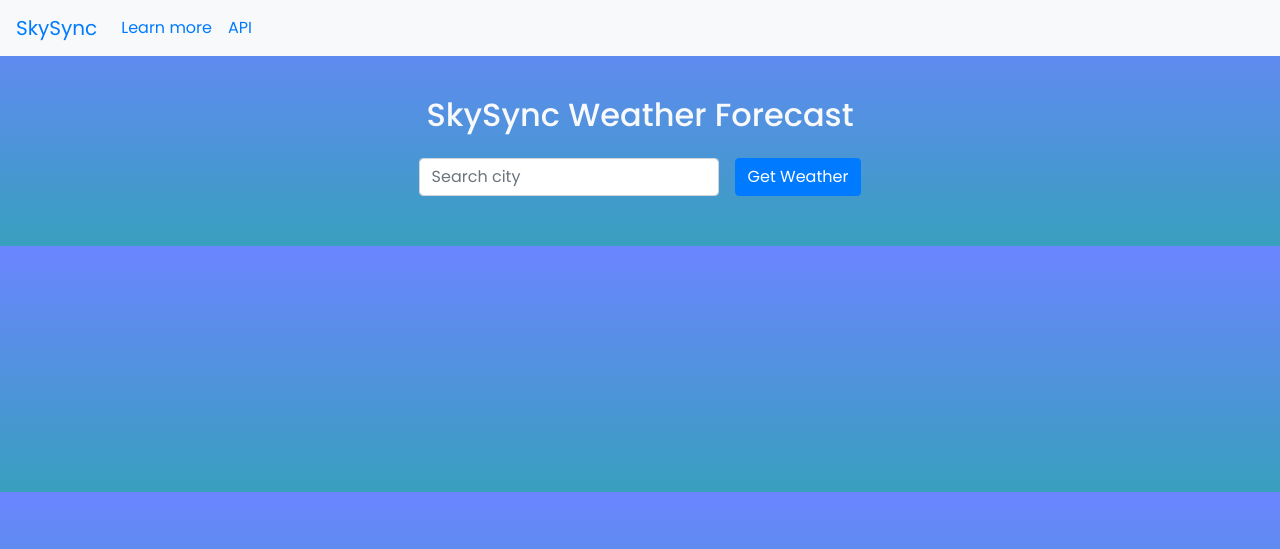
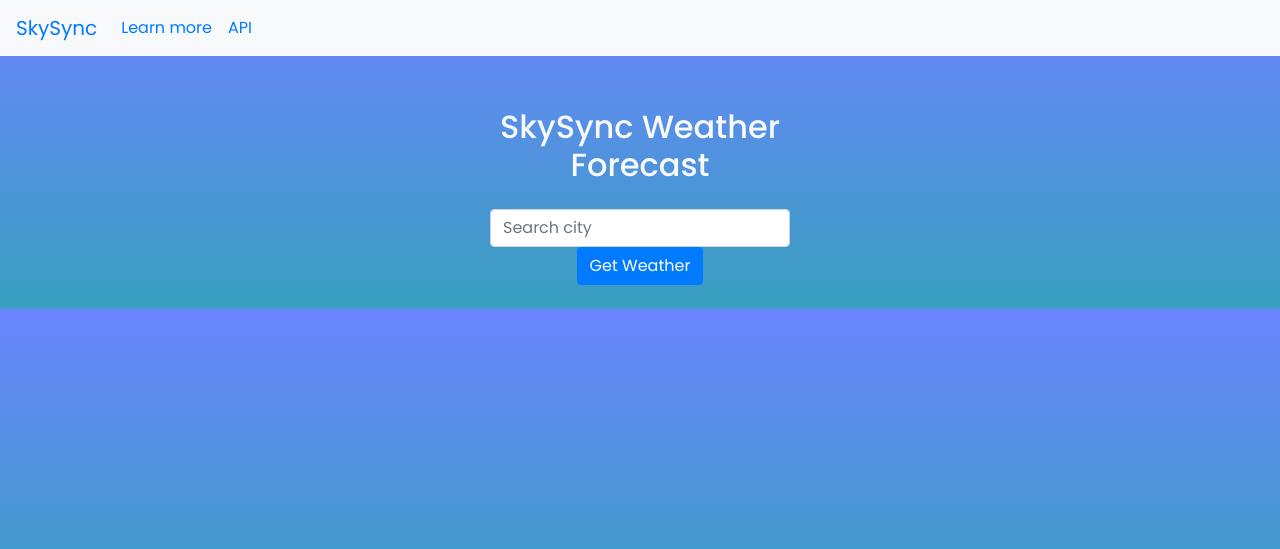
Before and after one commit to azaraverse/SkySync, a Flask app: page / in a window 1280 px wide. Shown: the top 549 px of the page. Run offline with Flask 2, Linux system fonts and the light colour scheme; some libraries are stand-ins or nearby versions.

Commit message:
quash style bugs, improve dynamic data loading from API, display weather icons and more..

```diff
--- a/src/app/static/css/main.css
+++ b/src/app/static/css/main.css
@@ -4,16 +4,22 @@
     font-family: "Be Vietnam Pro", sans-serif;
     font-weight: 100;
     font-style: normal;
+    text-align: center;
 }
 
 body {
     background: linear-gradient(#6b85ff, #389fbe);
     color: #fff;
+    display: flex;
+    align-items: center;
+    justify-content: center;
+    margin: 0;
     font-family: 'Poppins', sans-serif;
 }
 
-h1, h2 {
+h1, h2, p {
     color: #f8f9fa;
+    margin: 8px 0;
 }
 
 .navbar {
@@ -22,6 +28,8 @@
 
 .container {
     padding-top: 100px;
+    max-width: 400px;
+    text-align: center;
 }
 
 .form-control {
@@ -36,40 +44,55 @@
     display: none;
 }
 
+#temp-div p {
+    font-size: 100px;
+    margin-top: -30px;
+}
+
 #weather-info {
-    background: rgba(255, 255, 255, 0.1);
-    margin: 50px;
-    /* border-radius: 10px; */
-    /* margin: 40px; */
+    max-width: 400px;
+    backdrop-filter: blur(10px);
+    box-shadow: 0 8px 32px rgba(0, 0, 0, 0.1);
 }
 
 #weather-info h1 {
     font-size: 4rem;
 }
 
-#weather-info h5, #weather-info h6 {
-    margin: 10px 0;
-}
-
 #weather-info .row {
     margin: 10px 0;
 }
 
+#weather-icon {
+    width: 150px;
+    height: 150px;
+    margin: 0 auto 10px;
+    margin-bottom: 0;
+    display: block;
+}
+
 .scrollable-horizontal {
+    margin-top: 50px;
     display: flex;
     overflow-x: auto;
     padding: 10px;
     white-space: nowrap;
+    justify-content: space-between;
 }
 
 .forecast-item-current {
     display: inline-block;
-    width: 300px;
-    background: #3e6deef5;
+    max-width: 400px;
+    backdrop-filter: blur(10px);
     padding: 10px;
     border-radius: 5px;
     text-align: center;
     margin-top: 10px;
+}
+
+.pad-bottom {
+    padding-bottom: 10px;
+    margin-bottom: 20px;
 }
 
 .forecast-item-current p,
@@ -85,6 +108,9 @@
 .forecast-item {
     flex: 0 0 auto;
     width: 150px;
+    display: flex;
+    flex-direction: column;
+    align-items: center;
     background: #3e6deef5;
     border: 1px solid #dee2e6;
     padding: 10px;
@@ -102,3 +128,9 @@
     font-size: 1.2rem;
     font-weight: bold;
 }
+
+.forecast-item img {
+    width: 30px;
+    height: 30px;
+    margin-bottom: 5px;
+}
--- a/src/app/static/js/script.js
+++ b/src/app/static/js/script.js
@@ -75,24 +75,21 @@
   // Function to display weather data
   function displayWeatherData (data) {
     console.log(data);
+    const iconCode = data.weather.weather[0].icon;
+    const icon = `https://openweathermap.org/img/wn/${iconCode}@4x.png`;
     const date = new Date(data.weather.dt * 1000); // convert seconds to milliseconds since the epoch
     const dateString = date.toLocaleDateString('en-Us', { weekday: 'short', month: 'short', day: 'numeric', hour: '2-digit', minute: '2-digit' });
     const weatherInfo = `
         <div class="text-center forecast-item-current">
+            <img id="weather-icon" alt="${data.weather.weather[0].description}" src="${icon}">
             <p><strong>${data.weather.name}, ${data.weather.sys.country}</strong></p>
             <p>${dateString}</p>
             <h1 class="be-vietnam-pro-thin">${Math.floor(data.weather.main.temp)}°</h1>
             <p>${capitaliseWords(data.weather.weather[0].description)}<p>
-            <div class="row justify-content-center">
-                <div class="col-auto">
-                    <p>High: ${Math.floor(data.weather.main.temp_max)}°</p>
-                </div>
-                <div class="col-auto">
-                    <p>Low: ${Math.floor(data.weather.main.temp_min)}°</p>
-                </div>
-            </div>
+            <p>H:${Math.floor(data.weather.main.temp_max)}° L:${Math.floor(data.weather.main.temp_min)}°</p>
+            <p></p>
             <p class="mt-3">Feels like: ${Math.floor(data.weather.main.feels_like)}°</p>
-            <div class="mt-3">
+            <div class="mt-3 pad-bottom">
                 <p>Humidity: ${Math.floor(data.weather.main.humidity)}%</p>
                 <p>Wind Speed: ${Math.floor(data.weather.wind.speed)} m/s</p>
             </div>
@@ -102,30 +99,31 @@
 
   // Function to display forecast data
   function displayForecastData (data) {
-    let hourlyForecastInfo = '<p>Today\'s 3-Hour Interval Forecast</p>';
-    let forecastInfo = '<p>5-Day Forecast</p>';
+    let hourlyForecastInfo = '<p class="text-center">3-Hour Interval Forecast</p>';
+    let forecastInfo = '<p class="text-center">5-Day Forecast</p>';
     const today = new Date();
     today.setDate(today.getDate()); // get today's date
 
     // Filter forecast data for the next five days and hourly data for tomorrow
     const dailyForecastData = data.list.filter(item => {
       const date = new Date(item.dt_txt);
-      return date.getHours() === 12 && date.getDate !== today.getDate(); // filter 12 noon data for tomorrow
+      return date.getHours() === 12 && date.getDate() !== today.getDate(); // filter 12 noon data for the next five days except today
     });
 
-    const hourlyForecastData = data.list.filter(item => {
-      const date = new Date(item.dt_txt);
-      return date.getDate() === today.getDate(); // Filter hourly data for tomorrow
-    });
+    // Get the first 8 items for today's hourly forecast
+    const hourlyForecastData = data.list.slice(0, 8);
 
-    // Display hourly forecast for tomorrow
+    // Display hourly forecast for today
     hourlyForecastInfo += '<div class="scrollable-horizontal">';
     hourlyForecastData.forEach(item => {
       const date = new Date(item.dt_txt);
-      const dateString = date.toLocaleDateString('en-US', { weekday: 'long', hour: '2-digit', minute: '2-digit' });
+      const iconCode = item.weather[0].icon;
+      const icon = `https://openweathermap.org/img/wn/${iconCode}.png`
+      const dateString = date.toLocaleDateString('en-US', { weekday: 'short', hour: '2-digit', minute: '2-digit' });
       hourlyForecastInfo += `
             <div class="forecast-item">
                 <p class="text-center">${dateString}</p>
+                <img src="${icon}" alt="${item.weather[0].description}">
                 <p class="text-center">${Math.floor(item.main.temp)}° - ${capitaliseWords(item.weather[0].description)}</p>
             </div>`;
     });
@@ -134,14 +132,16 @@
     // Display daily forecast for the next five days
     dailyForecastData.forEach(item => {
       const date = new Date(item.dt_txt);
-      const dateString = date.toLocaleDateString('en-US', { weekday: 'long', month: 'short', day: 'numeric', hour: '2-digit', minute: '2-digit' });
+      const iconCode = item.weather[0].icon;
+      const icon = `https://openweathermap.org/img/wn/${iconCode}.png`
+      const dateString = date.toLocaleDateString('en-US', { weekday: 'short', month: 'short', day: 'numeric', year: 'numeric' });
       forecastInfo += `
         <div class="forecast-item">
             <p class="text-center">${dateString}</p>
+            <img src="${icon}" alt="${item.weather[0].description}">
             <p class="text-center">${Math.floor(item.main.temp)}° - ${capitaliseWords(item.weather[0].description)}</p>
         </div>`;
     });
-    forecastInfo += '</div>';
     $('#forecast-info').html(hourlyForecastInfo + forecastInfo);
   }
 
--- a/src/app/templates/base.html
+++ b/src/app/templates/base.html
@@ -25,7 +25,7 @@
                 </ul>
             </div>
         </nav>
-        <div class="container mt-5 pt-5">
+        <div class="container">
             {% block content %}{% endblock %}
         </div>
         <!-- Load javaScript after DOM is fully loaded -->
--- a/src/app/templates/index.html
+++ b/src/app/templates/index.html
@@ -19,6 +19,8 @@
     <span class="sr-only">Loading...</span>
 </div>
 
+<div id="temp-div"></div>
+
 <div id="weather-info" class="text-center">
     <!-- Weather information goes here on document load up -->
 </div>
@@ -29,18 +31,12 @@
 
 {% if weather_data %}
 <div class="mt-4 text-center forecast-item-current">
+    <img id="weather-icon" alt="{{ weather_data['weather'][0]['description'] }}">
     <p><strong>{{ weather_data["name"] }}, {{ weather_data["sys"]["country"] }}</strong></p>
     <p>{{ weather_data["dt"] | datetime }}</p>
     <h1 class="be-vietnam-pro-thin">{{ weather_data["main"]["temp"] | int }}°</h1>
     <p>{{ weather_data["weather"][0]["description"] | capitalise_words }}</p>
-    <div class="row justify-content-center">
-        <div class="col-auto">
-            <p>High: {{ weather_data["main"]["temp_max"] | int }}°</p>
-        </div>
-        <div class="col-auto">
-            <p>Low: {{ weather_data["main"]["temp_min"] | int }}°</p>
-        </div>
-    </div>
+    <p>H:{{ weather_data["main"]["temp_max"] | int }}° L:{{ weather_data["main"]["temp_min"] | int }}°</p>
     <p class="mt-3">Feels like: {{ weather_data["main"]["feels_like"] | int }}°</p>
     <div class="mt-3">
         <p>Humidity: {{ weather_data["main"]["humidity"] | int }}%</p>
@@ -53,10 +49,13 @@
     <p class="text-center">5-Day Forecast</p>
     <div class="scrollable-horizontal">
     {% for item in forecast_data["list"] %}
+        {% if item.dt_txt | datetimeformat('H') == 12 %}
         <div class="forecast-item">
             <p class="text-center">{{ item["dt_txt"] | datetime }}</p>
+            <img src="https://openweathermap.org/img/wn/{{ item['weather'][0]['icon'] }}.png" alt="{{ item['weather'][0]['description'] }}">
             <p class="text-center">{{ item["main"]["temp"] | int }}° - {{ item["weather"][0]["description"] | capitalise_words }}</p>
         </div>
+        {% endif %}
     {% endfor %}
     </div>
 {% endif %}
```
